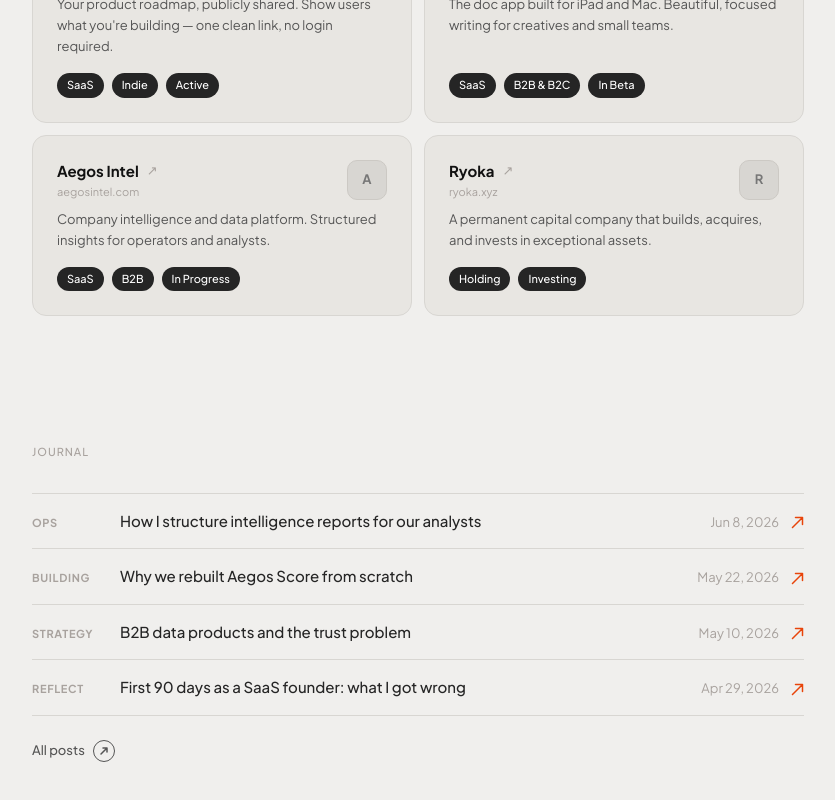
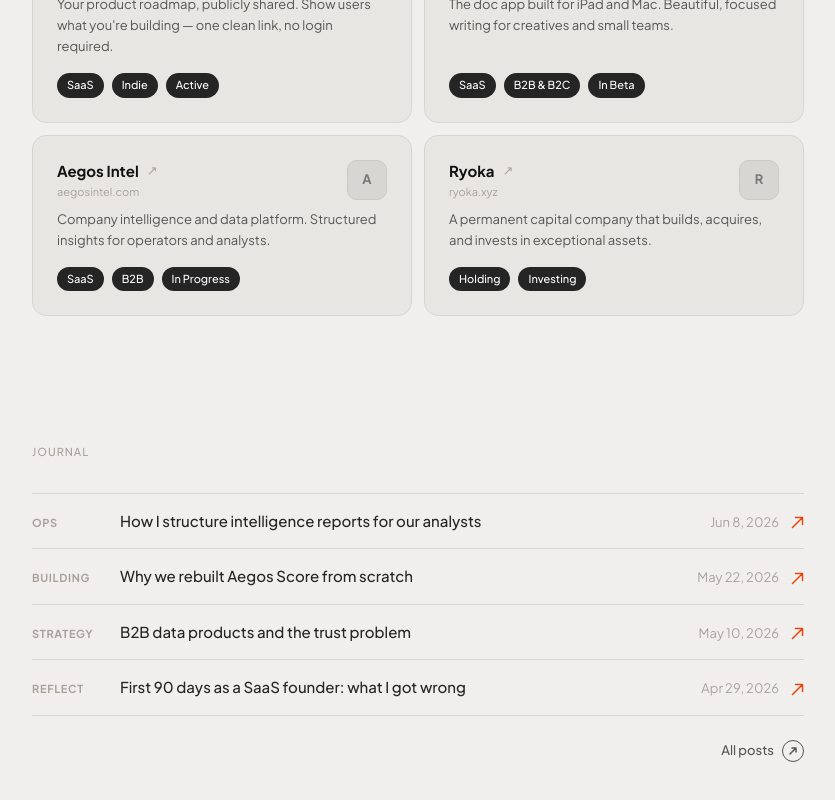
Before and after one commit to sillyledger/personal, a Next.js app: page / in a window 1280 px wide. Shown: the part 832-1632 px from the top of the page, without its empty margins (222-1057 px from the left). Built offline with nearby package versions, Linux system fonts and the light colour scheme.

Commit message:
Update WritingSection.tsx

```diff
--- a/components/WritingSection.tsx
+++ b/components/WritingSection.tsx
@@ -84,7 +84,7 @@
       </div>
 
       {/* All posts link */}
-      <div className="mt-6">
+      <div className="mt-6 flex justify-end">
         <Link
           href="/writing"
           className="flex items-center gap-2 text-[13px] font-medium text-[#555] hover:text-[#111] transition-colors"
```
